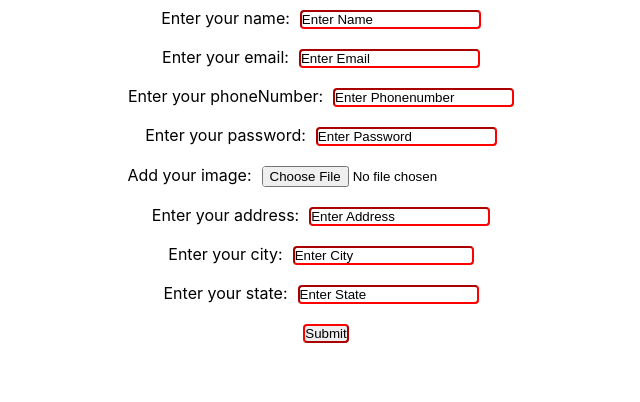
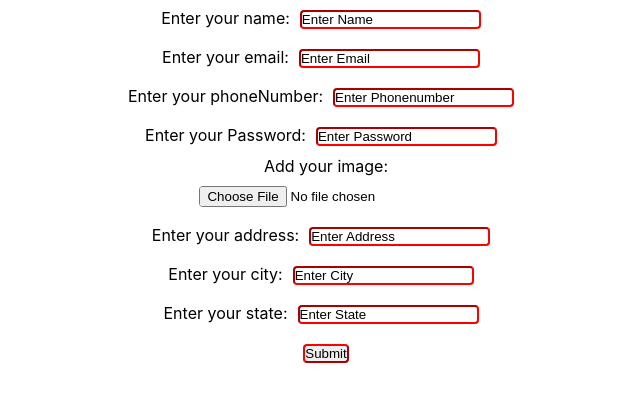
Before and after one commit to ArpanBatra01/Sharing-cab-clone, a React (Create React App) app: page /register in a window 1280 px wide. Shown: the top 402 px of the page, without its empty margins (314-954 px from the left). Built offline with nearby package versions, Linux system fonts and the light colour scheme.

Commit message:
initial changes in page

```diff
--- a/src/pages/user-registration.js
+++ b/src/pages/user-registration.js
@@ -1,3 +1,4 @@
+import { type } from "@testing-library/user-event/dist/type";
 import { useState } from "react";
 import ReactDOM from 'react-dom/client';
 import { isCompositeComponentWithType } from "react-dom/test-utils";
@@ -12,6 +13,19 @@ function Register() {
   const [city, setcity]=useState("");
   const [state, setstate]=useState("");
   const [image, setimage]=useState("");
+
+  const [selectedImage, setSelectedImage] = useState();
+
+  const imageChange = (e) => {
+    if (e.target.files && e.target.files.length > 0) {
+      setSelectedImage(e.target.files[0]);
+    }
+  };
+
+  const removeSelectedImage = () => {
+    setSelectedImage();
+  };
+
 
 
   const handleSubmit = (event) => {
@@ -45,7 +59,7 @@ function Register() {
          onChange={(e)=> setphoneNumber(e.target.value)}
         />
       </label></div>
-       <label><span>Enter your password:</span>
+       <label><span>Enter your Password:</span>
         <input
          type="password"
          placeholder="Enter Password"
@@ -55,17 +69,28 @@ function Register() {
         />
       </label>
       <div><label><span>Add your image:</span>
+      <>
+      <div>
         <input
-         type="file"
-         placeholder="Select Image"
-         id="frame"
+          accept="image/*"
+          type="file"
+          onChange={imageChange}
+        />
 
-         value={image}
-
-         onChange={(e)=>setimage(e.target.value)}
-
-
-        />
+        {selectedImage && (
+          <div>
+            <img
+              style={{width:200, height:"auto"}}
+              src={URL.createObjectURL(selectedImage)}
+              alt="Thumb"
+            />
+            <button onClick={removeSelectedImage}>
+              Remove This Image
+            </button>
+          </div>
+        )}
+      </div>
+    </>
       <div><label><span>Enter your address:</span>
         <input
          type="text"
```
